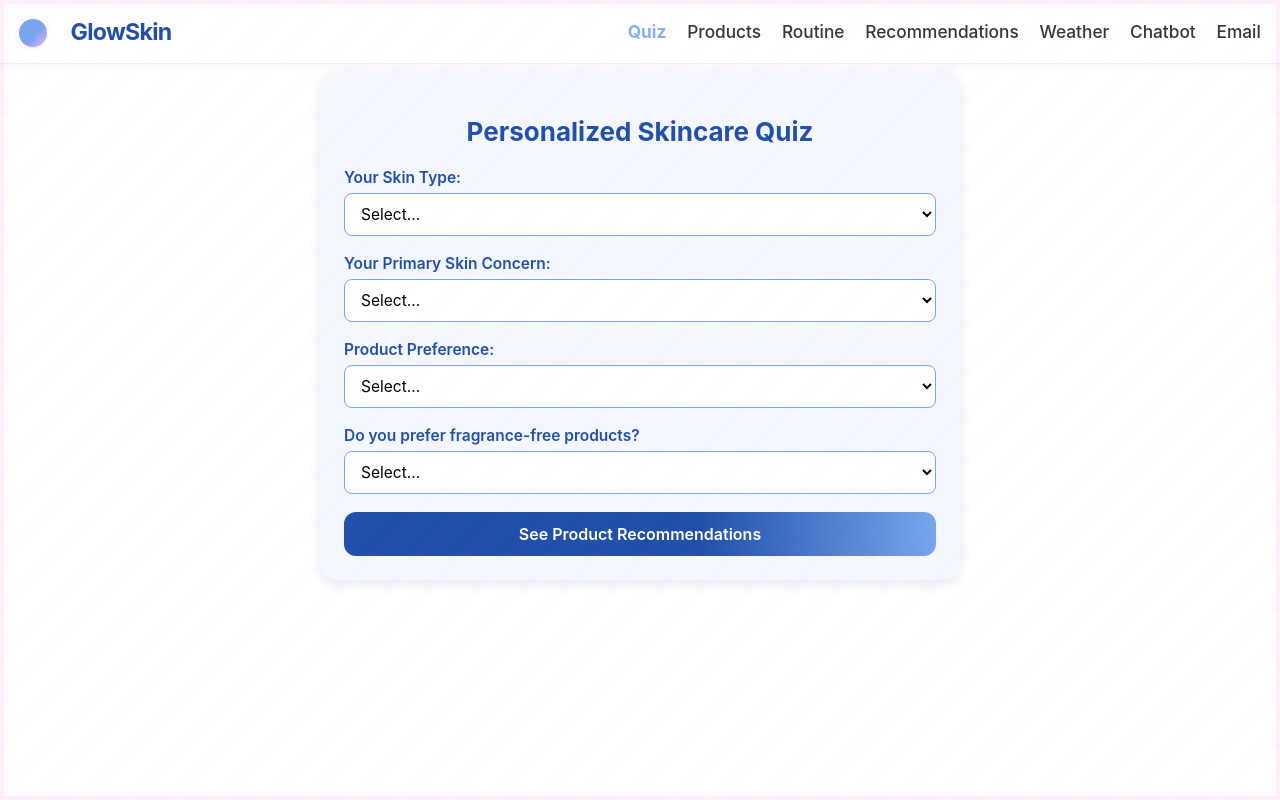
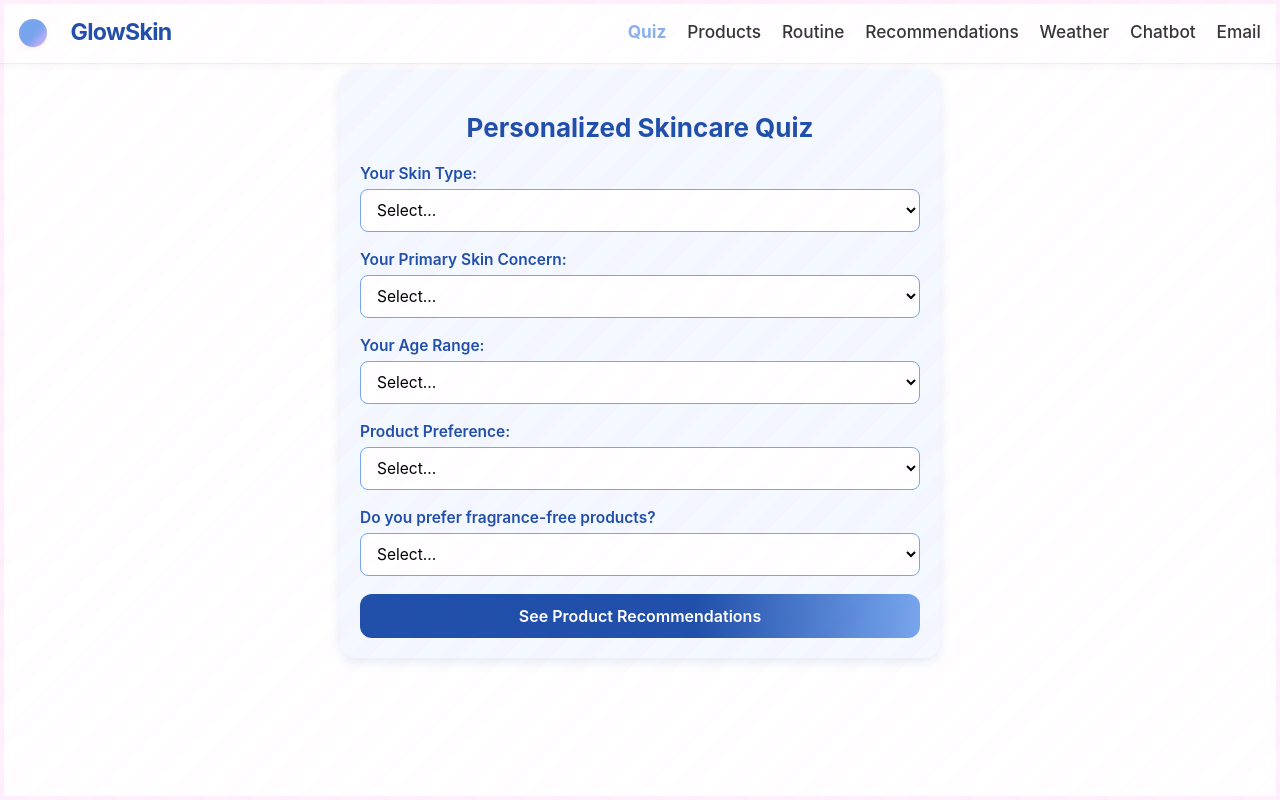
Before and after one commit to Workflow-Manager-admin/radianceai-36090-a5474c13, a React (Create React App) app in the folder radianceai_frontend/: page /quiz in a window 1280 px wide. Built offline with nearby package versions, Linux system fonts and the light colour scheme.

Commit message:
commit56

```diff
--- a/radianceai_frontend/src/features/quiz/Quiz.js
+++ b/radianceai_frontend/src/features/quiz/Quiz.js
@@ -8,6 +8,7 @@ const Quiz = () => {
     primaryGoal: "",
     productPreference: "",
     fragrance: "",
+    age: "",
   });
 
   const handleChange = (e) => {
@@ -21,16 +22,16 @@ const Quiz = () => {
     // Save answers to localStorage
     localStorage.setItem("quizAnswers", JSON.stringify(answers));
 
-    // Navigate to recommendations with state
-    navigate("/recommendations", { state: { answers } });
+    // Navigate to recommendations
+    navigate("/recommendations");
   };
 
   return (
     <div
       style={{
-        maxWidth: 640,
+        maxWidth: 600,
         margin: "0 auto",
-        padding: 24,
+        padding: 20,
         background: "#f4f8ff",
         borderRadius: 16,
         boxShadow: "0 4px 12px rgba(32, 80, 170, 0.12)",
@@ -41,13 +42,31 @@ const Quiz = () => {
       </h2>
       <form onSubmit={handleSubmit} style={{ marginTop: 20 }}>
         <div style={{ marginBottom: 18 }}>
-          <label style={labelStyle}>Your Skin Type:</label>
+          <label
+            style={{
+              display: "block",
+              marginBottom: 6,
+              fontWeight: 600,
+              color: "#2050aa",
+              fontSize: 15.5,
+            }}
+          >
+            Your Skin Type:
+          </label>
           <select
             name="skinType"
             value={answers.skinType}
             onChange={handleChange}
             required
-            style={selectStyle}
+            style={{
+              width: "100%",
+              padding: "10px 12px",
+              fontSize: 15.5,
+              borderRadius: 8,
+              border: "1.5px solid #77a6ed",
+              outline: "none",
+              backgroundColor: "#fff",
+            }}
           >
             <option value="">Select...</option>
             <option value="dry">Dry</option>
@@ -59,13 +78,31 @@ const Quiz = () => {
         </div>
 
         <div style={{ marginBottom: 18 }}>
-          <label style={labelStyle}>Your Primary Skin Concern:</label>
+          <label
+            style={{
+              display: "block",
+              marginBottom: 6,
+              fontWeight: 600,
+              color: "#2050aa",
+              fontSize: 15.5,
+            }}
+          >
+            Your Primary Skin Concern:
+          </label>
           <select
             name="primaryGoal"
             value={answers.primaryGoal}
             onChange={handleChange}
             required
-            style={selectStyle}
+            style={{
+              width: "100%",
+              padding: "10px 12px",
+              fontSize: 15.5,
+              borderRadius: 8,
+              border: "1.5px solid #77a6ed",
+              outline: "none",
+              backgroundColor: "#fff",
+            }}
           >
             <option value="">Select...</option>
             <option value="hydration">Hydration</option>
@@ -76,13 +113,67 @@ const Quiz = () => {
         </div>
 
         <div style={{ marginBottom: 18 }}>
-          <label style={labelStyle}>Product Preference:</label>
+          <label
+            style={{
+              display: "block",
+              marginBottom: 6,
+              fontWeight: 600,
+              color: "#2050aa",
+              fontSize: 15.5,
+            }}
+          >
+            Your Age Range:
+          </label>
+          <select
+            name="age"
+            value={answers.age}
+            onChange={handleChange}
+            required
+            style={{
+              width: "100%",
+              padding: "10px 12px",
+              fontSize: 15.5,
+              borderRadius: 8,
+              border: "1.5px solid #77a6ed",
+              outline: "none",
+              backgroundColor: "#fff",
+            }}
+          >
+            <option value="">Select...</option>
+            <option value="18-24">18–24</option>
+            <option value="25-34">25–34</option>
+            <option value="35-44">35–44</option>
+            <option value="45-54">45–54</option>
+            <option value="55+">55+</option>
+          </select>
+        </div>
+
+        <div style={{ marginBottom: 18 }}>
+          <label
+            style={{
+              display: "block",
+              marginBottom: 6,
+              fontWeight: 600,
+              color: "#2050aa",
+              fontSize: 15.5,
+            }}
+          >
+            Product Preference:
+          </label>
           <select
             name="productPreference"
             value={answers.productPreference}
             onChange={handleChange}
             required
-            style={selectStyle}
+            style={{
+              width: "100%",
+              padding: "10px 12px",
+              fontSize: 15.5,
+              borderRadius: 8,
+              border: "1.5px solid #77a6ed",
+              outline: "none",
+              backgroundColor: "#fff",
+            }}
           >
             <option value="">Select...</option>
             <option value="minimal">Minimal (3–4 steps)</option>
@@ -93,13 +184,31 @@ const Quiz = () => {
         </div>
 
         <div style={{ marginBottom: 18 }}>
-          <label style={labelStyle}>Do you prefer fragrance-free products?</label>
+          <label
+            style={{
+              display: "block",
+              marginBottom: 6,
+              fontWeight: 600,
+              color: "#2050aa",
+              fontSize: 15.5,
+            }}
+          >
+            Do you prefer fragrance-free products?
+          </label>
           <select
             name="fragrance"
             value={answers.fragrance}
             onChange={handleChange}
             required
-            style={selectStyle}
+            style={{
+              width: "100%",
+              padding: "10px 12px",
+              fontSize: 15.5,
+              borderRadius: 8,
+              border: "1.5px solid #77a6ed",
+              outline: "none",
+              backgroundColor: "#fff",
+            }}
           >
             <option value="">Select...</option>
             <option value="yes">Yes</option>
@@ -130,22 +239,4 @@ const Quiz = () => {
   );
 };
 
-const labelStyle = {
-  display: "block",
-  marginBottom: 6,
-  fontWeight: 600,
-  color: "#2050aa",
-  fontSize: 15.5,
-};
-
-const selectStyle = {
-  width: "100%",
-  padding: "10px 12px",
-  fontSize: 15.5,
-  borderRadius: 8,
-  border: "1.5px solid #77a6ed",
-  outline: "none",
-  backgroundColor: "#fff",
-};
-
 export default Quiz;
```
